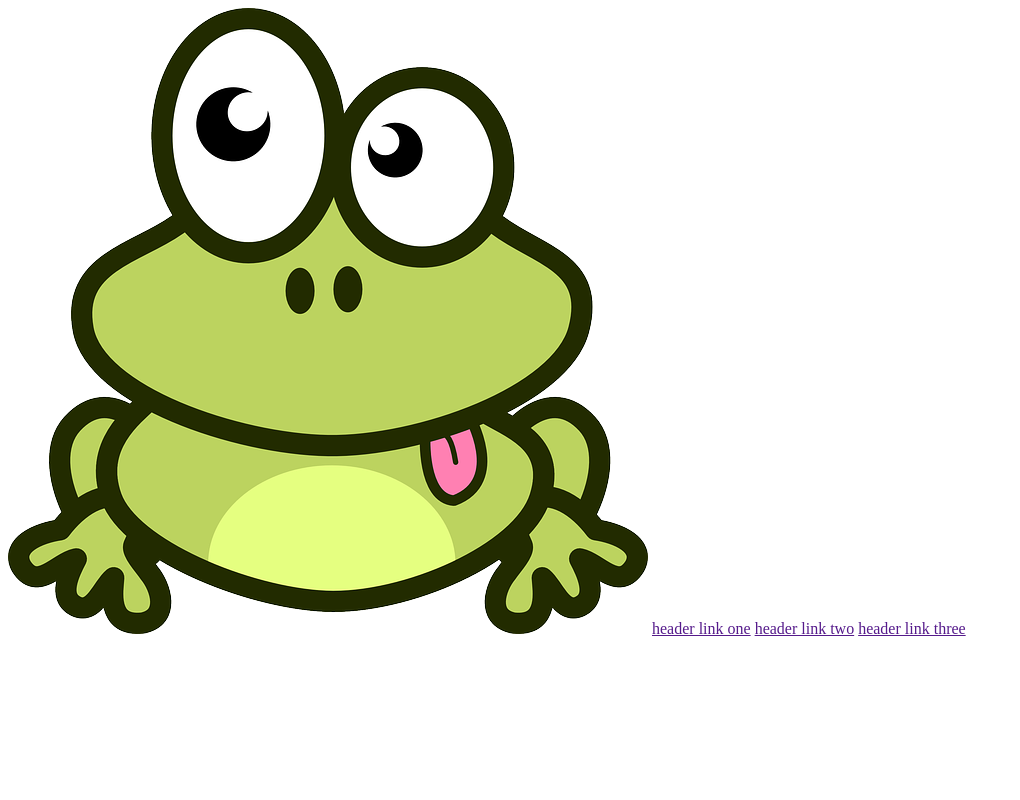
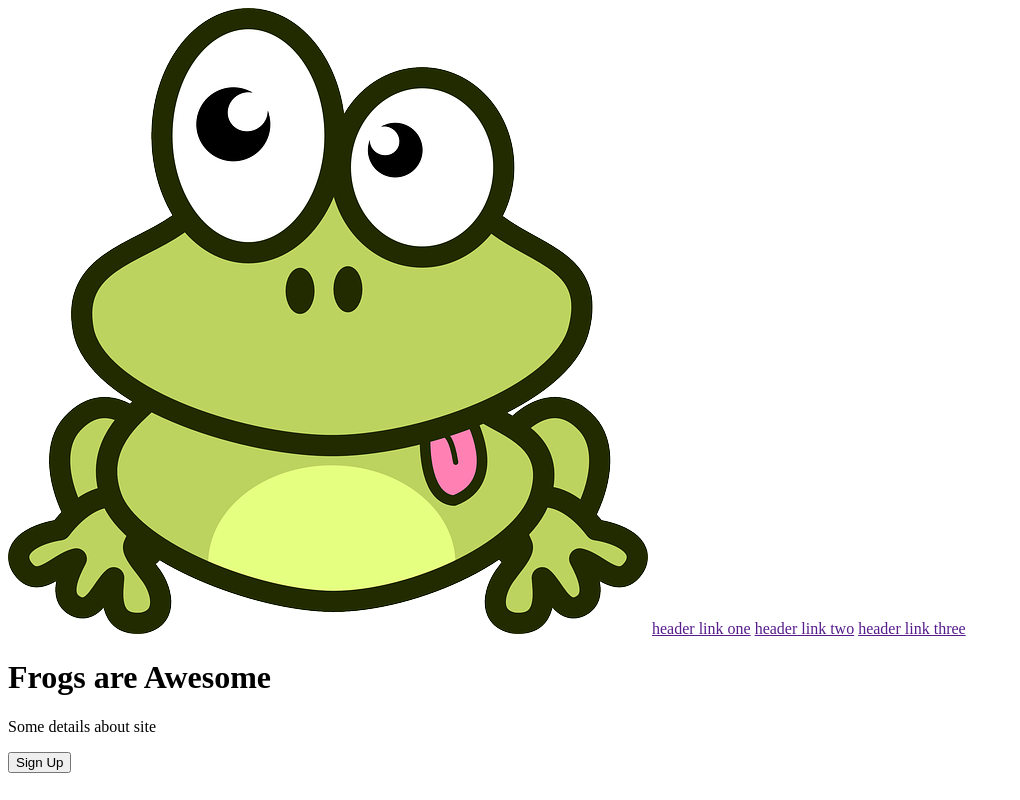
Before and after one commit to Sam-L-White/Landing-Page, a plain HTML site: page index.html in a window 1280 px wide. Shown: the whole page, without its empty margins (0-1020 px from the left). Drawn offline with Linux system fonts and the light colour scheme.

Commit message:
Add header section

```diff
--- a/index.html
+++ b/index.html
@@ -11,6 +11,12 @@
         <a href="">header link two</a>
         <a href="">header link three</a>
     </div>
+    <div>
+        <h1>Frogs are Awesome</h1>
+        <p>Some details about site</p>
+        <button>Sign Up</button>
+        <img src="" alt="">
+    </div>
 
 </body>
 </html>
```
